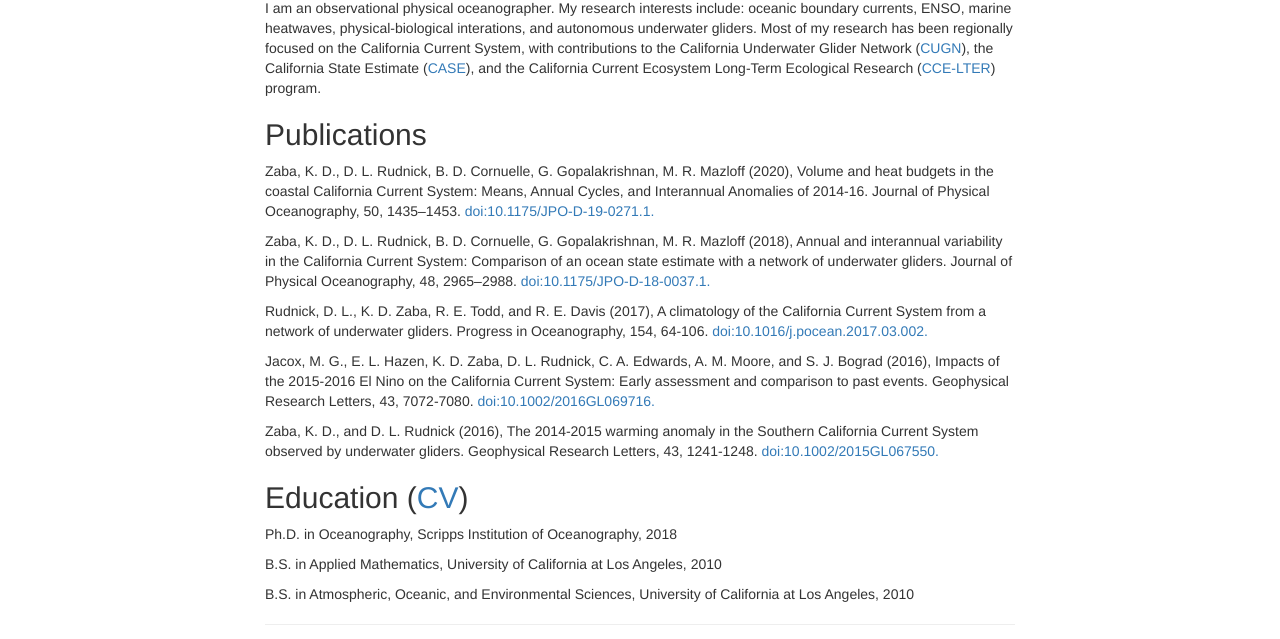
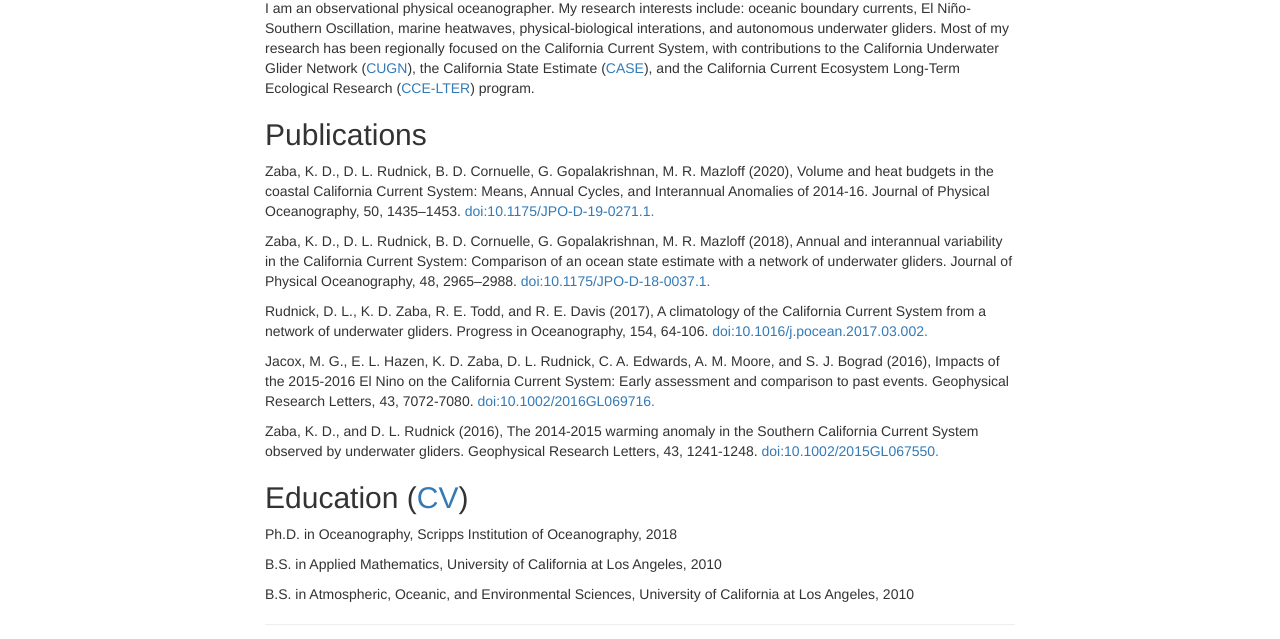
Before and after one commit to kzaba/kzaba.github.io, a plain HTML site: page index.html in a window 1280 px wide. Shown: the part 674-1313 px from the top of the page. Drawn offline with nearby package versions, Linux system fonts and the light colour scheme.

Commit message:
Changed "ENSO" to "El Nino-Southern Oscillation".

```diff
--- a/index.html
+++ b/index.html
@@ -52,7 +52,7 @@
         <div class="col-md-2"></div>
         <div class="col-md-8">
           <h2>About</h2>
-          <p> I am an observational physical oceanographer. My research interests include: oceanic boundary currents, ENSO, marine heatwaves, physical-biological interations, and autonomous underwater gliders. Most of my research has been regionally focused on the California Current System, with contributions to the California Underwater Glider Network (<a href="http://spraydata.ucsd.edu/projects/CUGN">CUGN</a>), the California State Estimate (<a href="http://www.ecco.ucsd.edu/case.html">CASE</a>), and the California Current Ecosystem Long-Term Ecological Research (<a href="http://ccelter.sio.ucsd.edu/">CCE-LTER</a>) program.
+          <p> I am an observational physical oceanographer. My research interests include: oceanic boundary currents, El Ni&ntilde;o-Southern Oscillation, marine heatwaves, physical-biological interations, and autonomous underwater gliders. Most of my research has been regionally focused on the California Current System, with contributions to the California Underwater Glider Network (<a href="http://spraydata.ucsd.edu/projects/CUGN">CUGN</a>), the California State Estimate (<a href="http://www.ecco.ucsd.edu/case.html">CASE</a>), and the California Current Ecosystem Long-Term Ecological Research (<a href="http://ccelter.sio.ucsd.edu/">CCE-LTER</a>) program.
           <h2><a id="publications"></a>Publications</h2>
           <p>Zaba, K. D., D. L. Rudnick, B. D. Cornuelle, G. Gopalakrishnan, M. R. Mazloff (2020), Volume and heat budgets in the coastal California Current System: Means, Annual Cycles, and Interannual Anomalies of 2014-16. Journal of Physical Oceanography, 50, 1435–1453. <a href="https://doi.org/10.1175/JPO-D-19-0271.1">doi:10.1175/JPO-D-19-0271.1.</a></p>
           <p>Zaba, K. D., D. L. Rudnick, B. D. Cornuelle, G. Gopalakrishnan, M. R. Mazloff (2018), Annual and interannual variability in the California Current System: Comparison of an ocean state estimate with a network of underwater gliders. Journal of Physical Oceanography, 48, 2965–2988. <a href="http://doi.org/10.1175/JPO-D-18-0037.1">doi:10.1175/JPO-D-18-0037.1.</a></p>
```
